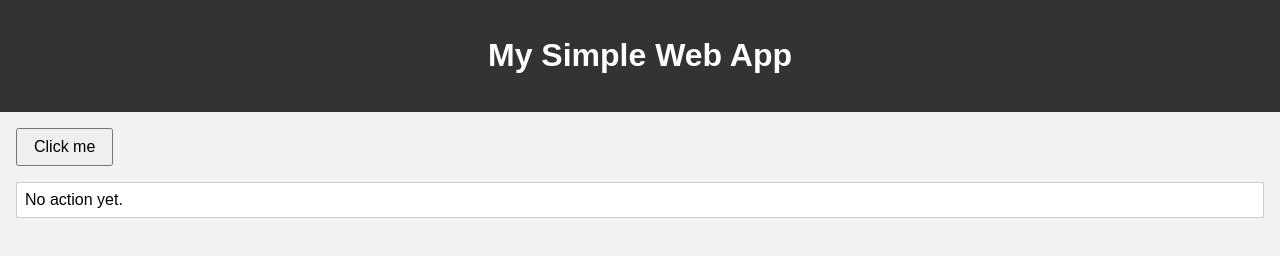
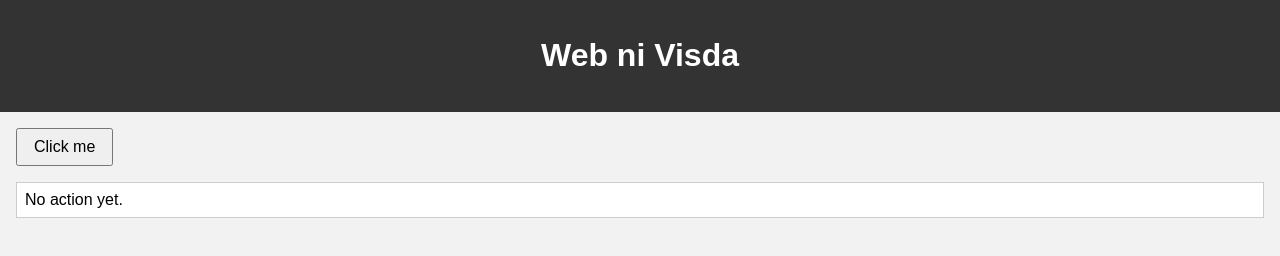
Before and after one commit to Ztann/it101_Visda, a plain HTML site: page index.html in a window 1280 px wide. Drawn offline with Linux system fonts and the light colour scheme.

Commit message:
Update index.html

```diff
--- a/index.html
+++ b/index.html
@@ -33,7 +33,7 @@
 </head>
 <body>
   <header>
-    <h1>My Simple Web App</h1>
+    <h1>Web ni Visda</h1>
   </header>
   <main>
     <button id="btn">Click me</button>
```
